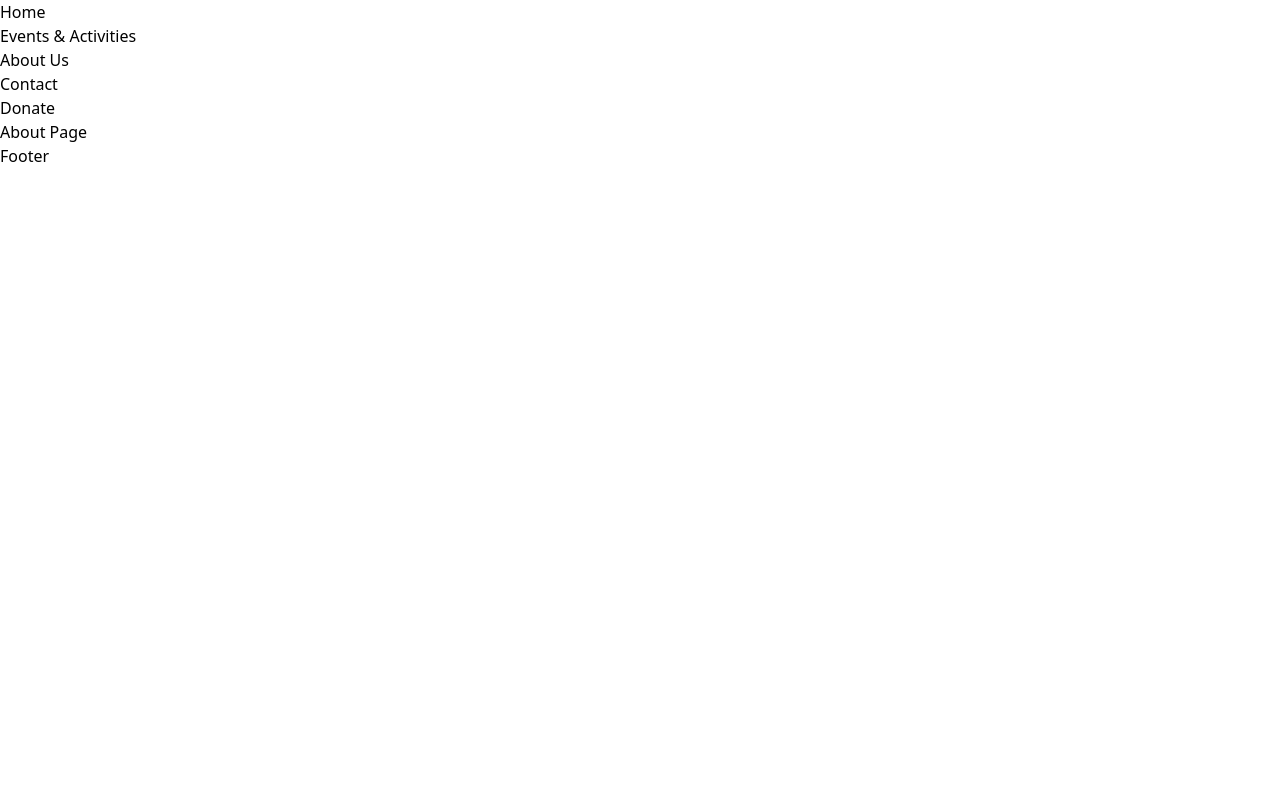
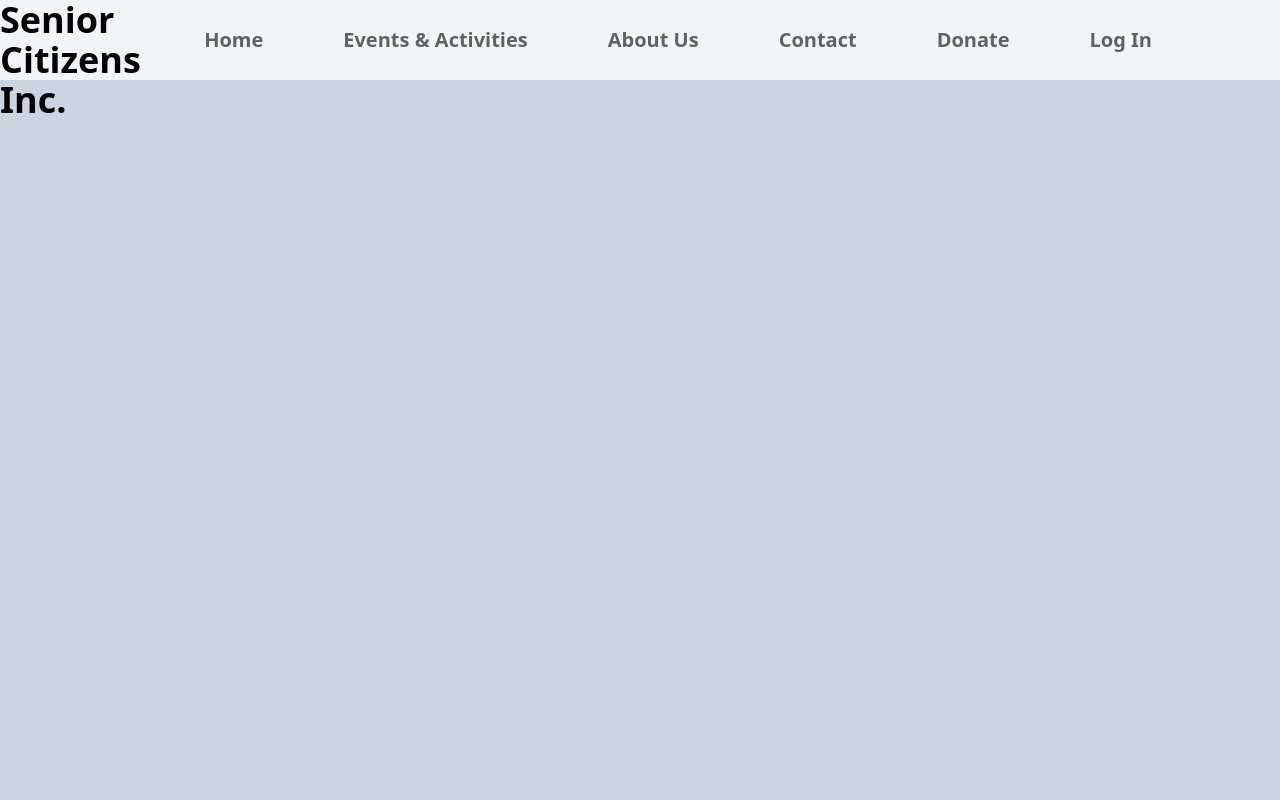
Before and after one commit to hajin-park/MSC-INC-Website, a React (Vite) app: page /about in a window 1280 px wide. Shown: the top 800 px of the page. Built offline with nearby package versions, Linux system fonts and the light colour scheme.

Commit message:
Added page, nav bar, footer templates

```diff
--- a/index.html
+++ b/index.html
@@ -6,7 +6,7 @@
     <title>Home</title>
   </head>
   <body>
-    <div id="root"></div>
+    <div id="root" class="h-screen"></div>
     <script type="module" src="/src/main.jsx"></script>
   </body>
 </html>
--- a/src/components/Footer.jsx
+++ b/src/components/Footer.jsx
@@ -1,7 +1,7 @@
 export default function Footer() {
     return (
-        <h1>
-            Footer
-        </h1>
+        <footer className="w-full h-1/3 grids grid-rows-1 items-center bg-slate-100">
+            <h1 className="text-center self-center font-poppins text-slate-900 bg-clip-text text-transparent text-7xl font-black py-56">Footer</h1>
+        </footer>
     )
 }
--- a/src/components/NavBar.jsx
+++ b/src/components/NavBar.jsx
@@ -2,24 +2,16 @@
 
 export default function NavBar() {
     return (
-        <nav>
-          <ul>
-            <li>
-              <Link to={`home`}>Home</Link>
-            </li>
-            <li>
-              <Link to={`events`}>Events & Activities</Link>
-            </li>
-            <li>
-              <Link to={`about`}>About Us</Link>
-            </li>
-            <li>
-              <Link to={`contact`}>Contact</Link>
-            </li>
-            <li>
-              <Link to={`donate`}>Donate</Link>
-            </li>
-          </ul>
+        <nav className="w-full h-20 sticky top-0 grid grid-cols-[1fr_8fr] grid-rows-1 justify-items-end items-center bg-slate-100">
+            <p className="text-4xl font-black"><a href="/" className="">Merced Senior Citizens Inc.</a></p>
+            <ul className="flex gap-8 md:gap-20 pr-8 md:pr-32 text-xl font-semibold">
+                <li><Link to={`home`} className="opacity-60 hover:opacity-100 transition-opacity">Home</Link></li>
+                <li><Link to={`events`} className="opacity-60 hover:opacity-100 transition-opacity">Events & Activities</Link></li>
+                <li><Link to={`about`} className="opacity-60 hover:opacity-100 transition-opacity">About Us</Link></li>
+                <li><Link to={`contact`} className="opacity-60 hover:opacity-100 transition-opacity">Contact</Link></li>
+                <li><Link to={`donate`} className="opacity-60 hover:opacity-100 transition-opacity">Donate</Link></li>
+                <li><Link to={`user`} className="opacity-60 hover:opacity-100 transition-opacity">Log In</Link></li>
+            </ul>
         </nav>
     )
 }
--- a/src/main.jsx
+++ b/src/main.jsx
@@ -10,6 +10,7 @@
 import About from './routes/about.jsx'
 import Contact from './routes/contact.jsx'
 import Donate from './routes/donate.jsx'
+import User from './routes/user.jsx'
 import ErrorPage from "./error-page";
 import './index.css'
 
@@ -49,6 +50,11 @@
         element: <Donate />,
         errorElement: <ErrorPage />
       },
+      {
+        path: "user",
+        element: <User />,
+        errorElement: <ErrorPage />
+      },
     ]
   },
 ]);
--- a/src/routes/about.jsx
+++ b/src/routes/about.jsx
@@ -1,5 +1,7 @@
 export default function About() {
     return (
-        <h1>About Page</h1>
+        <section className="w-full h-full bg-slate-300">
+            <h1 className="text-center self-center font-poppins text-slate-900 bg-clip-text text-transparent text-7xl md:text-9xl font-black py-56">About Page</h1>
+        </section>
     )
 }
--- a/src/routes/contact.jsx
+++ b/src/routes/contact.jsx
@@ -1,5 +1,7 @@
 export default function Contact() {
     return (
-        <h1>Contact Page</h1>
+        <section className="w-full h-full bg-slate-300">
+            <h1 className="text-center self-center font-poppins text-slate-900 bg-clip-text text-transparent text-7xl md:text-9xl font-black py-56">Contact Page</h1>
+        </section>
     )
 }
--- a/src/routes/donate.jsx
+++ b/src/routes/donate.jsx
@@ -1,5 +1,7 @@
 export default function Donate() {
     return (
-        <h1>Donate Page</h1>
+        <section className="w-full h-full bg-slate-300">
+            <h1 className="text-center self-center font-poppins text-slate-900 bg-clip-text text-transparent text-7xl md:text-9xl font-black py-56">Donation Page</h1>
+        </section>
     )
 }
--- a/src/routes/events.jsx
+++ b/src/routes/events.jsx
@@ -1,5 +1,7 @@
 export default function Events() {
     return (
-        <h1>Events Page</h1>
+        <section className="w-full h-full bg-slate-300">
+            <h1 className="text-center self-center font-poppins text-slate-900 bg-clip-text text-transparent text-7xl md:text-9xl font-black py-56">Events & Activities Page</h1>
+        </section>
     )
 }
--- a/src/routes/home.jsx
+++ b/src/routes/home.jsx
@@ -1,5 +1,7 @@
 export default function Home() {
     return (
-        <h1>Home Page</h1>
+        <section className="w-full h-full bg-slate-300">
+            <h1 className="text-center self-center font-poppins text-slate-900 bg-clip-text text-transparent text-7xl md:text-9xl font-black py-56">Home Page</h1>
+        </section>
     )
 }
--- /dev/null
+++ b/src/routes/user.jsx
@@ -0,0 +1,7 @@
+export default function User() {
+    return (
+        <section className="w-full h-full bg-slate-300">
+            <h1 className="text-center self-center font-poppins text-slate-900 bg-clip-text text-transparent text-7xl md:text-9xl font-black py-56">User Authentication Page</h1>
+        </section>
+    )
+}
```
